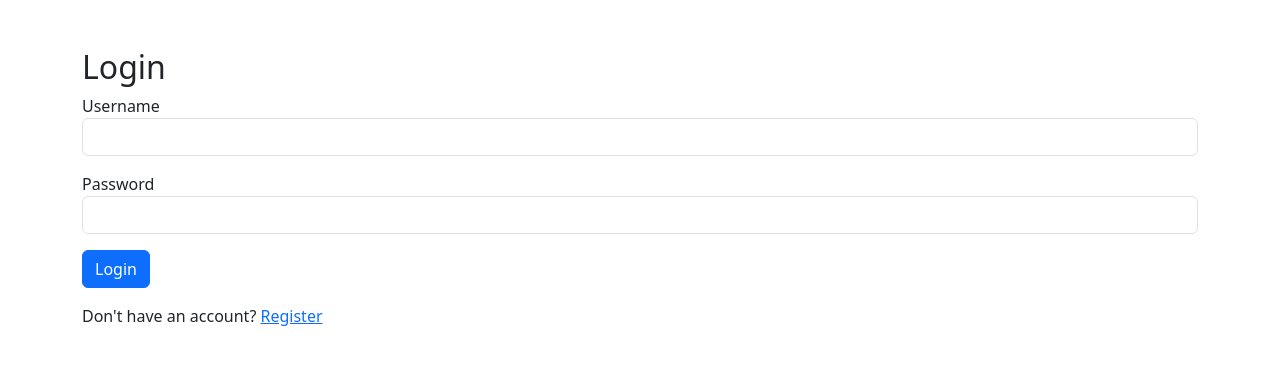
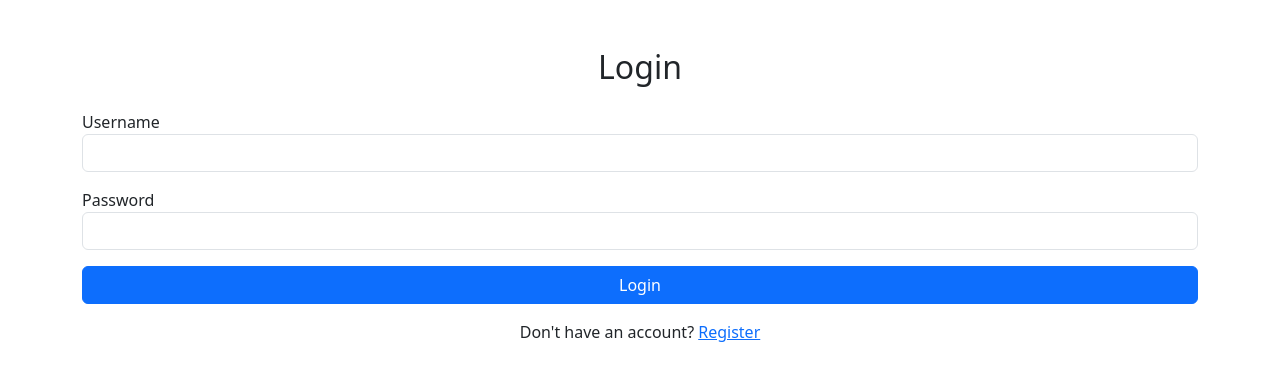
Before and after one commit to kirito6205/anime-recommendation-system, a Flask app: page /login in a window 1280 px wide. Shown: the top 381 px of the page. Run offline with Flask 3, Linux system fonts and the light colour scheme.

Commit message:
login.html

```diff
--- a/templates/login.html
+++ b/templates/login.html
@@ -6,20 +6,18 @@
     <link href="https://cdn.jsdelivr.net/npm/bootstrap@5.3.0/dist/css/bootstrap.min.css" rel="stylesheet">
 </head>
 <body>
-<div class="container">
-    <h2 class="mt-5">Login</h2>
-
+<div class="container mt-5">
+    <h2 class="text-center mb-4">Login</h2>
     {% with messages = get_flashed_messages(with_categories=true) %}
       {% if messages %}
         {% for category, message in messages %}
-          <div class="alert alert-{{ category }} alert-dismissible fade show mt-3" role="alert">
+          <div class="alert alert-{{ category }} alert-dismissible fade show" role="alert">
             {{ message }}
             <button type="button" class="btn-close" data-bs-dismiss="alert" aria-label="Close"></button>
           </div>
         {% endfor %}
       {% endif %}
     {% endwith %}
-
     <form method="POST">
         <div class="mb-3">
             <label>Username</label>
@@ -29,11 +27,10 @@
             <label>Password</label>
             <input type="password" name="password" class="form-control" required>
         </div>
-        <button type="submit" class="btn btn-primary">Login</button>
-        <p class="mt-3">Don't have an account? <a href="{{ url_for('register') }}">Register</a></p>
+        <button type="submit" class="btn btn-primary w-100">Login</button>
     </form>
+    <p class="mt-3 text-center">Don't have an account? <a href="{{ url_for('register') }}">Register</a></p>
 </div>
-
 <script src="https://cdn.jsdelivr.net/npm/bootstrap@5.3.0/dist/js/bootstrap.bundle.min.js"></script>
 </body>
 </html>
```
